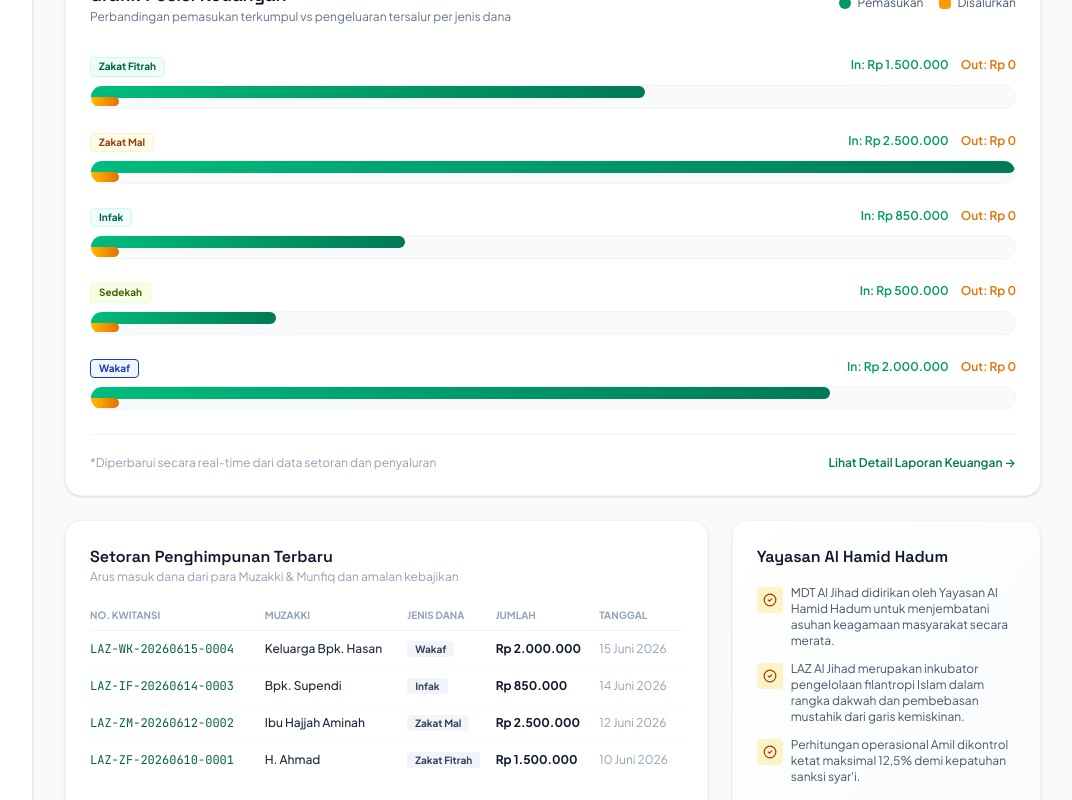
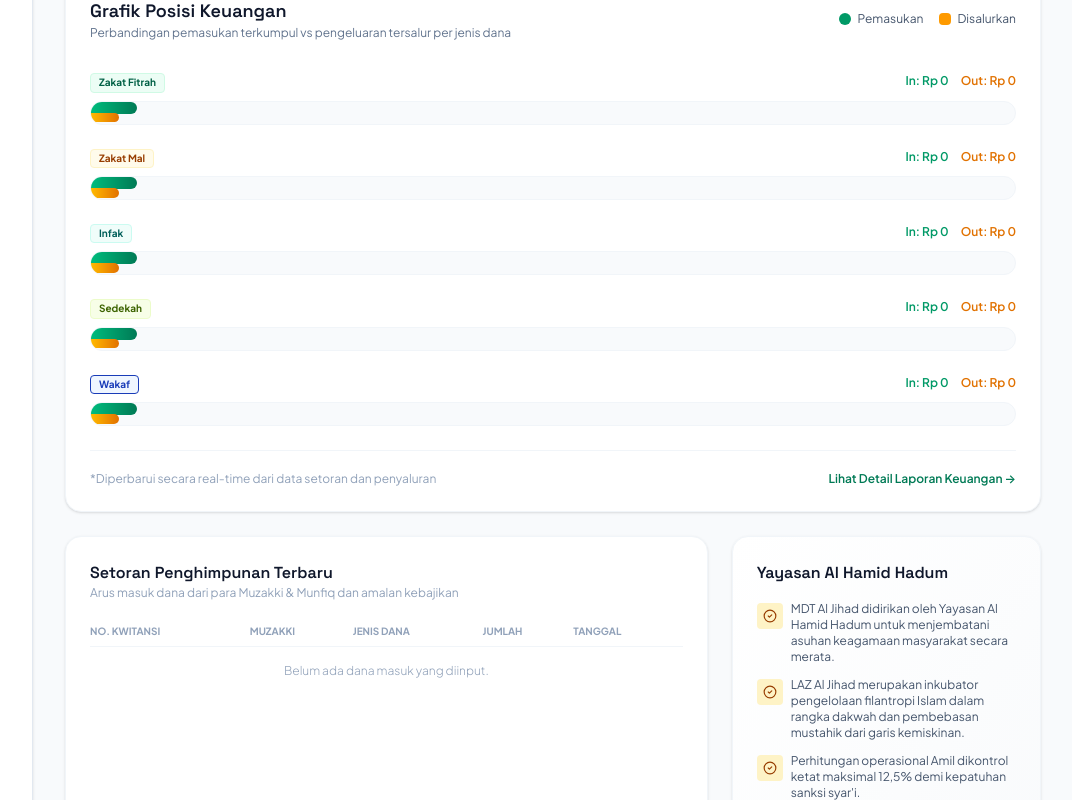
Before and after one commit to siswabsen-ops/PAWA, a React (Vite) app: page / in a window 1280 px wide. Shown: the part 580-1380 px from the top of the page, without its empty margins (207-1279 px from the left). Built offline with nearby package versions, Linux system fonts and the light colour scheme.

Commit message:
refactor: remove hardcoded initial seed data
Clean up App.tsx by removing pre-populated test data to ensure a fresh state for the application.

```diff
--- a/src/App.tsx
+++ b/src/App.tsx
@@ -31,74 +31,8 @@ import AsistenCerdas from './components/AsistenCerdas';
 import ProfilLembaga from './components/ProfilLembaga';
 import { SetoranDana, MustahikProfile, PenyaluranDana, UserRole, UserProfile } from './types';
 
-// INITIAL SEED DATA FOR FIRST VISIT (Pre-populated to represent real total Rp 7.350.000)
-const INITIAL_SETORAN: SetoranDana[] = [
-  {
-    id: 'sd-0000',
-    muzakkiName: 'Hamba Allah',
-    phone: '-',
-    alamat: '-',
-    amount: 500000,
-    type: 'Sedekah',
-    paymentMethod: 'Tunai',
-    tanggal: '17 Juni 2026',
-    tahun: '2026',
-    keterangan: 'Sedekah Hamba Allah',
-    noKwitansi: 'LAZ-SD-20260617-0000'
-  },
-  {
-    id: 'sd-0001',
-    muzakkiName: 'H. Ahmad',
-    phone: '0812-2222-3333',
-    alamat: 'Rt 02 / Rw 04, Hadum',
-    amount: 1500000,
-    type: 'Zakat Fitrah',
-    paymentMethod: 'Tunai',
-    tanggal: '10 Juni 2026',
-    tahun: '2026',
-    keterangan: 'Zakat Fitrah Keluarga Besar H. Ahmad',
-    noKwitansi: 'LAZ-ZF-20260610-0001'
-  },
-  {
-    id: 'sd-0002',
-    muzakkiName: 'Ibu Hajjah Aminah',
-    phone: '0813-1122-3344',
-    alamat: 'Hadum Sentosa, Blok B',
-    amount: 2500000,
-    type: 'Zakat Mal',
-    paymentMethod: 'Transfer Bank',
-    tanggal: '12 Juni 2026',
-    tahun: '2026',
-    keterangan: 'Zakat Mal Mal Tahunan',
-    noKwitansi: 'LAZ-ZM-20260612-0002'
-  },
-  {
-    id: 'sd-0003',
-    muzakkiName: 'Bpk. Supendi',
-    phone: '0821-3344-5566',
-    alamat: 'Dusun Timur, Rt 01',
-    amount: 850000,
-    type: 'Infak',
-    paymentMethod: 'QRIS',
-    tanggal: '14 Juni 2026',
-    tahun: '2026',
-    keterangan: 'Infak pembangunan sarana MDT Al Jihad',
-    noKwitansi: 'LAZ-IF-20260614-0003'
-  },
-  {
-    id: 'sd-0004',
-    muzakkiName: 'Keluarga Bpk. Hasan',
-    phone: '0878-8899-0011',
-    alamat: 'Hadum Permai, No. 12',
-    amount: 2000000,
-    type: 'Wakaf',
-    paymentMethod: 'Transfer Bank',
-    tanggal: '15 Juni 2026',
-    tahun: '2026',
-    keterangan: 'Wakaf pembelian karpet sajadah musholla',
-    noKwitansi: 'LAZ-WK-20260615-0004'
-  }
-];
+// INITIAL SEED DATA FOR FIRST VISIT (Starts completely empty as requested so no non-inputted data is present)
+const INITIAL_SETORAN: SetoranDana[] = [];
 const INITIAL_MUSTAHIK: MustahikProfile[] = [];
 const INITIAL_PENYALURAN: PenyaluranDana[] = [];
 
@@ -202,7 +136,16 @@ export default function App() {
   // State Keuangan & Data Utama
   const [setoranList, setSetoranList] = useState<SetoranDana[]>(() => {
     const local = localStorage.getItem('laz_aljihad_setoran_v3');
-    return local ? JSON.parse(local) : INITIAL_SETORAN;
+    if (local) {
+      try {
+        const parsed = JSON.parse(local) as SetoranDana[];
+        // Filter out preset seed keys starting with 'sd-' as requested by the user
+        return parsed.filter(item => !item.id.startsWith('sd-'));
+      } catch (err) {
+        return INITIAL_SETORAN;
+      }
+    }
+    return INITIAL_SETORAN;
   });
 
   const [mustahikList, setMustahikList] = useState<MustahikProfile[]>(() => {
```
